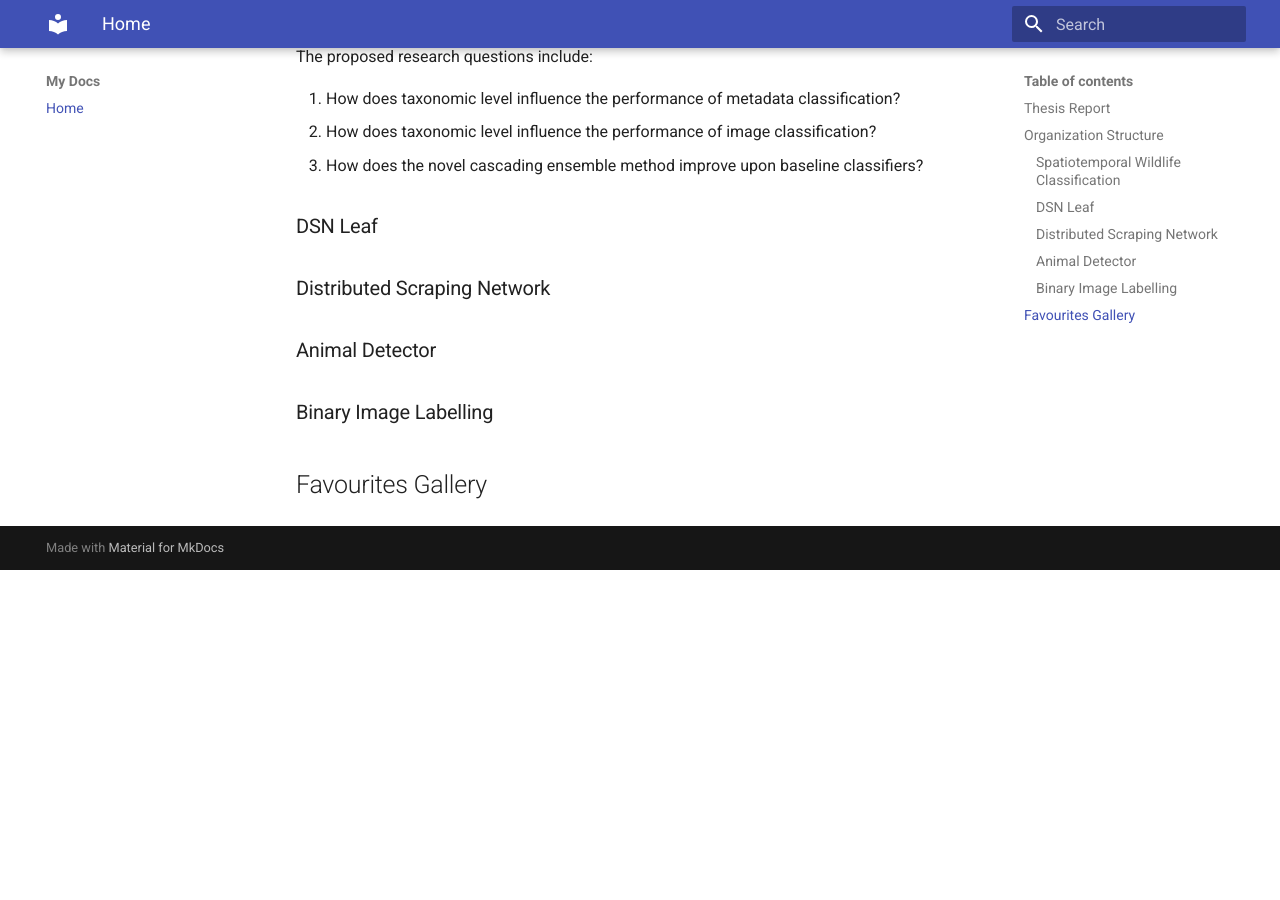
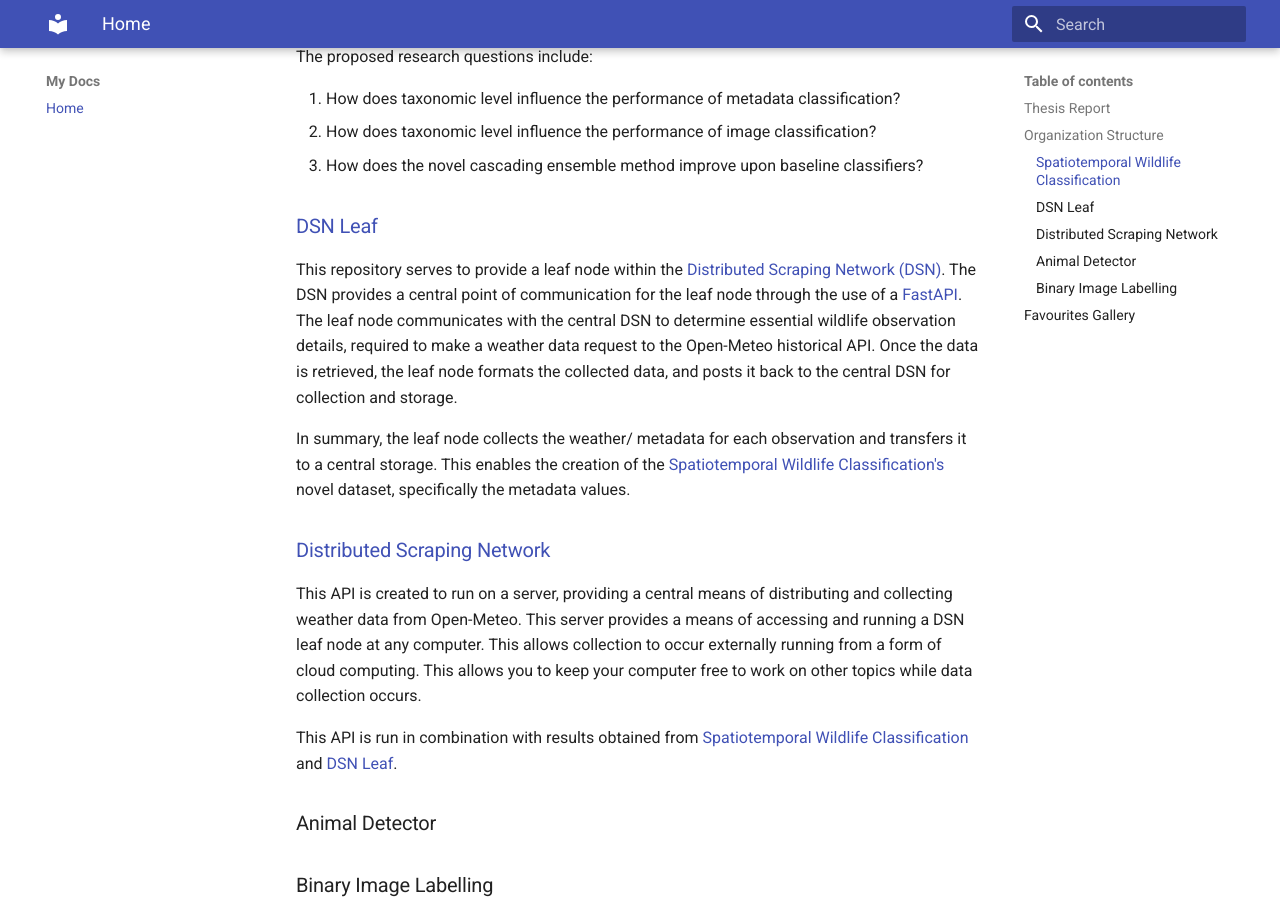
Before and after one commit to Spatiotemporal-Wildlife-Classification/swc_documentation, an MkDocs documentation site: the page built from docs/index.md, in a window 1280 px wide and 900 px high, scrolled down 1048 px. Built offline with MkDocs 1.6.1 and Material for MkDocs 9.7.7, drawn with Linux system fonts in a browser that asks for light colours; before the commit the page ends 1618 px from its top, so only the background shows below that.

Commit message:
DSN Documentation covering DSN central and leaf complete with relevant links

```diff
--- a/docs/index.md
+++ b/docs/index.md
@@ -37,9 +37,23 @@ The proposed research questions include:
 2. How does taxonomic level influence the performance of image classification?
 3. How does the novel cascading ensemble method improve upon baseline classifiers?
 
-### DSN Leaf
+### [DSN Leaf](https://spatiotemporal-wildlife-classification.github.io/DSN-Leaf/)
+This repository serves to provide a leaf node within the [Distributed Scraping Network (DSN)](https://spatiotemporal-wildlife-classification.github.io/Distributed-Scraping-Network/).
+The DSN provides a central point of communication for the leaf node through the use of a [FastAPI](https://fastapi.tiangolo.com/).
+The leaf node communicates with the central DSN to determine essential wildlife observation details,
+required to make a weather data request to the Open-Meteo historical API. Once the data is retrieved, the leaf node formats the collected data, and posts it back to the central DSN for collection and storage.
 
-### Distributed Scraping Network
+In summary, the leaf node collects the weather/ metadata for each observation and transfers it to a central storage.
+This enables the creation of the [Spatiotemporal Wildlife Classification's]((https://trav-d13.github.io/spatiotemporal_wildlife_classification/)) novel dataset, specifically the metadata values.
+
+### [Distributed Scraping Network](https://spatiotemporal-wildlife-classification.github.io/Distributed-Scraping-Network/)
+This API is created to run on a server, providing a central means of distributing and collecting weather data from
+Open-Meteo.
+This server provides a means of accessing and running a DSN leaf node at any computer.
+This allows collection to occur externally running from a form of cloud computing.
+This allows you to keep your computer free to work on other topics while data collection occurs.
+
+This API is run in combination with results obtained from [Spatiotemporal Wildlife Classification](https://trav-d13.github.io/spatiotemporal_wildlife_classification/) and [DSN Leaf](https://spatiotemporal-wildlife-classification.github.io/DSN-Leaf/).
 
 ### Animal Detector
 
```
